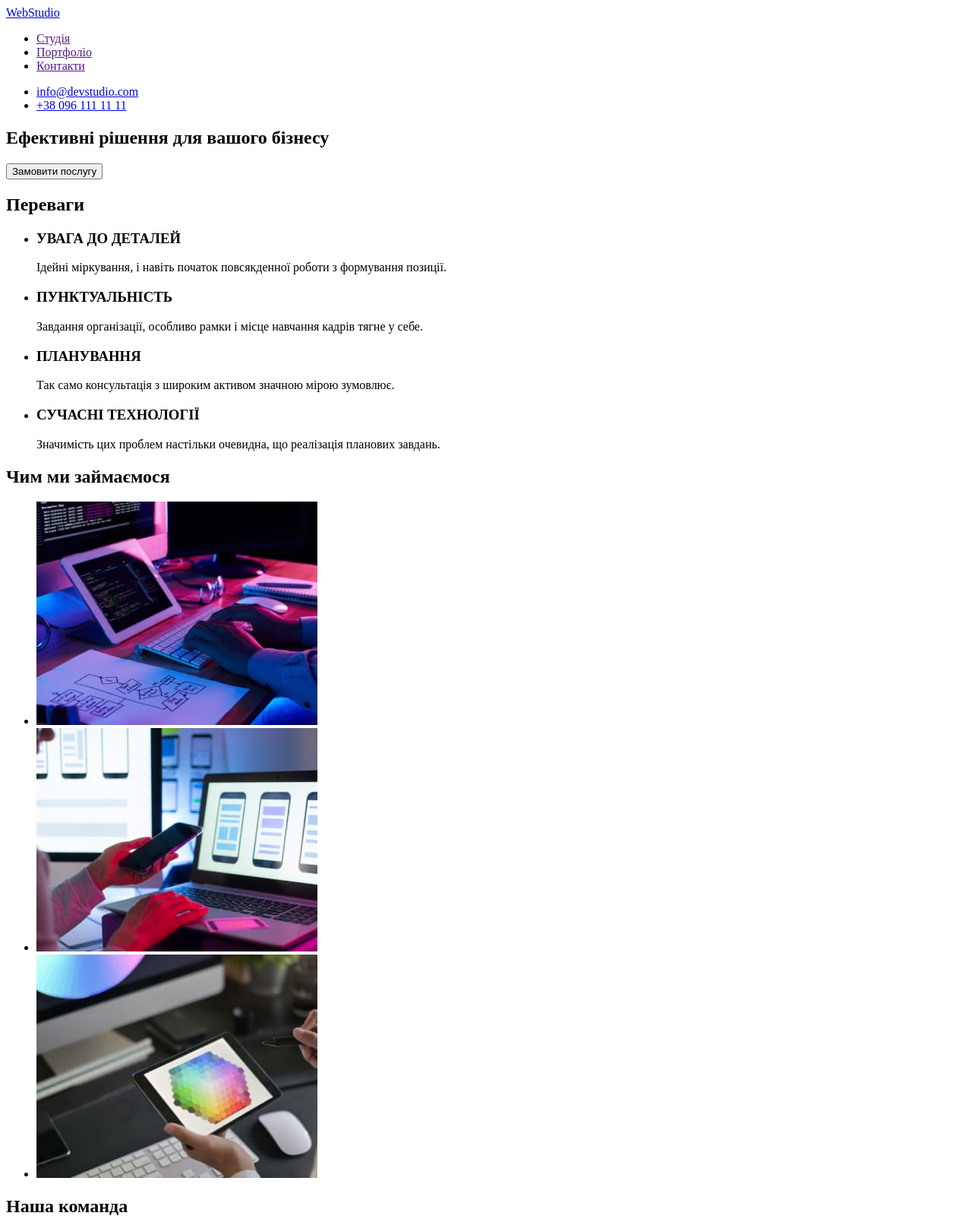
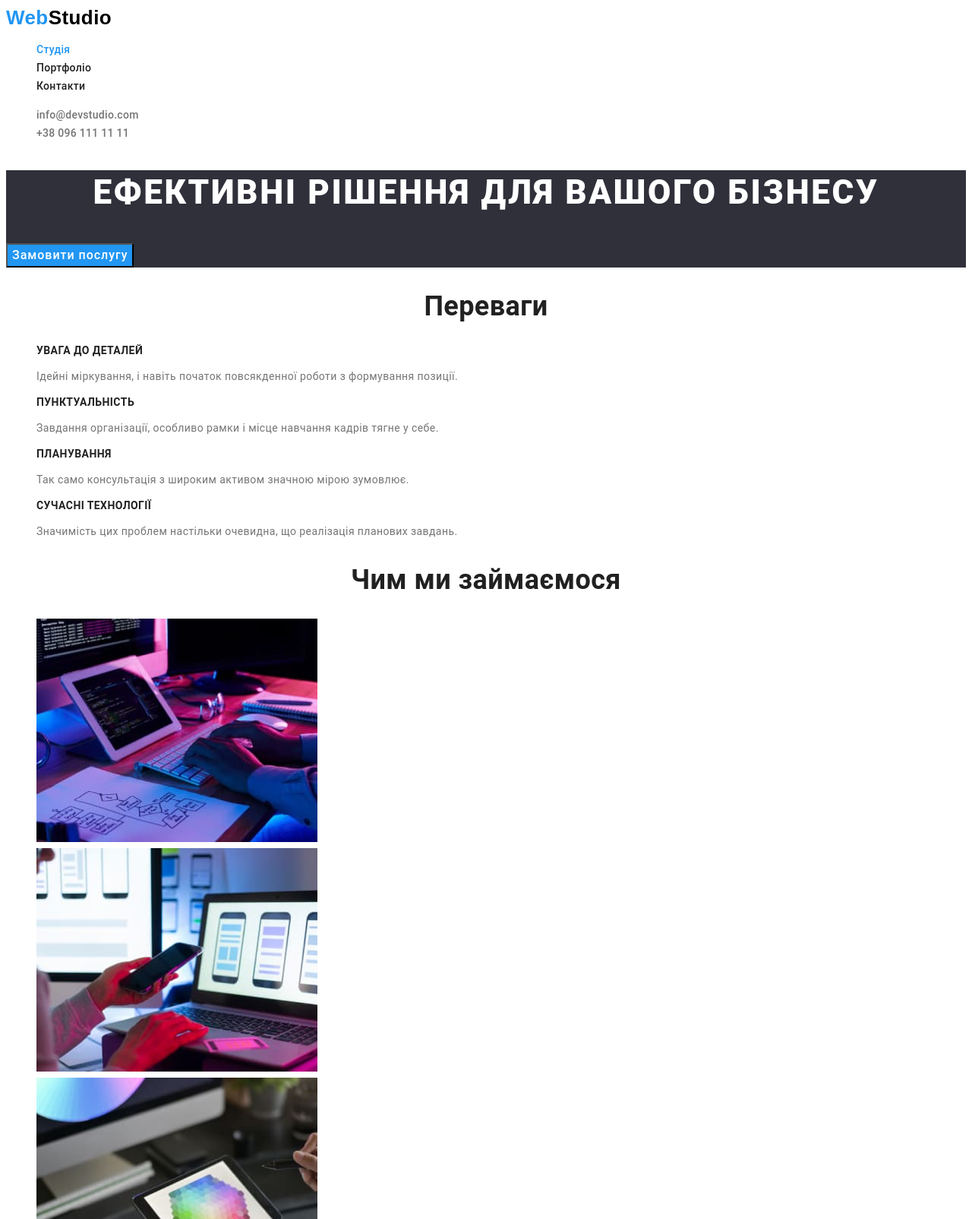
Before and after one commit to Ira-Bughaichuk/goit-markup-hw-02, a plain HTML site: page index.html in a window 1280 px wide. Shown: the top 1604 px of the page at 76% size. Drawn offline with Linux system fonts and the light colour scheme.

```diff
--- /dev/null
+++ b/css/style.css
@@ -0,0 +1,192 @@
+:root{
+    --primary-text-color: #FFFFFF;
+    --secondary-text-color: #757575;
+    --accent-color: #2196F3;
+    --title-color: #212121;
+    --footer-link-color: rgba(255, 255, 255, 0.6);
+    --black-color: #000000;
+
+    --primary-background-color: #FFFFFF;
+    --secondary-background-color:#F5F4FA;
+    --banner-footer-color: #2F303A;
+}
+
+body {
+    background-color: var(--primary-background-color);
+    color: var(--secondary-text-color);
+
+    font-family: 'Roboto', sans-serif;
+    font-weight: 400;
+    font-size: 14px;
+    line-height: 1.71;
+    letter-spacing: 0.03em;
+
+}
+.list{/*клас для зкидання стилля*/
+    list-style: none;
+}
+
+/*колір основного тексту #FFFFFF;*/
+/*колір вторичного тексту  #757575 */
+/*акцент  #2196F3;*/
+/*колір заголовків #212121;*/
+/*чорний #000000*/
+/* колір контактів у футері rgba(255, 255, 255, 0.6);*/
+
+/*основний колір фону #FFFFFF; */
+/* banner and footer #2F303A;*/
+/* вторичний колір фону #F5F4FA;*/
+
+
+.logo{
+    color: var(--black-color);
+    font-family: 'Raleway', sans-serif ;
+    font-weight: 700;
+    font-size: 26px;
+    line-height: 1.19; /*31/26=1.1923*/
+    text-decoration: none;
+}
+.logo span{
+    color: var(--accent-color);
+}
+.site-nav .link{
+    color: var(--title-color);
+
+    font-weight: 500;
+    line-height: 1.4; /*16/14=1.142*/
+    letter-spacing: 0.02em;
+    text-decoration: none;
+}
+.site-nav .link:hover,
+.site-nav .link:focus {
+    color: var(--accent-color);
+}
+.contact-nav .link{
+    color: var(--secondary-text-color);
+
+    font-weight: 500;
+    font-size: 14px;
+    line-height: 1.4;
+    letter-spacing: 0.02em;
+    text-decoration: none;
+}
+.contact-nav .link:hover,
+.contact-nav .link:focus{
+    color: var(--accent-color);
+}
+.site-nav .link.current{
+    color:var(--accent-color);
+}
+
+/*HERO*/
+.hero{
+    background-color:var(--banner-footer-color);
+
+}
+.hero .hero-title{
+    color: var(--primary-text-color);
+
+    font-weight: 900;
+    font-size: 44px;
+    line-height: 1.36;
+    text-align: center;
+    letter-spacing: 0.06em;
+    text-transform: uppercase;
+}
+.button{ /*базовий клас*/
+    font-weight: 700;
+    font-size: 16px;
+    line-height: 1.88;
+    text-align: center;
+    letter-spacing: 0.06em;
+}
+.button.primary{
+    color: var(--primary-text-color);
+    background-color:var(--accent-color);
+}
+
+/*SECTION index.html*/
+.section{
+
+}
+.feature-list .title,
+.team-list .title {
+    color: var(--title-color);
+}
+.feature-list .title {
+    font-weight: 700;
+    font-size: 14px;
+    line-height: 1.14;
+    text-transform: uppercase;
+}
+.section-title{
+    color: var(--title-color);
+
+    font-weight: 700;
+    font-size: 36px;
+    line-height: 1.17;
+    text-align: center;
+}
+.team-list .title {
+font-weight: 500;
+font-size: 16px;
+line-height: 1.19;
+text-align: center;
+}
+.team-list .text{
+    font-size: 16px;
+    line-height: 1.19;
+    text-align: center;}
+
+.our-team {
+    background-color: var(--secondary-background-color);
+}
+
+/*portfolio.html*/
+.button{
+    color:var(--title-color);
+    background-color: var(--secondary-background-color);
+
+    font-family: inherit;
+    font-weight: 500;
+    font-size: 16px;
+    line-height: 1.62;
+    text-align: center;
+}
+.button:hover{
+    color: var(--primary-text-color);
+    background-color: var(--accent-color);
+}
+.portfolio-items a{
+    text-decoration: none;
+}
+.portfolio-items .title{
+    color:var(--title-color);
+
+    font-weight: 700;
+    font-size: 18px;
+    line-height: 2;
+    letter-spacing: 0.06em;
+}
+.portfolio-items .text{
+    color: var(--secondary-text-color);
+
+    font-size: 16px;
+    line-height: 1.88;
+}
+
+
+/*FOOTER*/
+.footer {
+    background-color: var(--banner-footer-color);
+}
+.footer .logo{
+    color:var(--primary-text-color);
+}
+.address-list .link{
+    color: var(--secondary-text-color);
+
+}
+.address-list .link-address{
+    color: var(--primary-text-color);
+}
--- a/index.html
+++ b/index.html
@@ -5,106 +5,105 @@
     <meta http-equiv="X-UA-Compatible" content="IE=edge">
     <meta name="viewport" content="width=device-width, initial-scale=1.0">
     <title>Layout HTML markup HW1</title>
+    <link href="./css/style.css" rel="stylesheet">
 </head>
 <body>
-    <header>
+    <header class="page-header">
         <nav>
-                <a lang="en" href="./index.html"><span>Web</span>Studio</a>
-                <ul>
-                    <li><a href="">Студія</a></li>
-                    <li><a href="">Портфоліо</a></li>
-                    <li><a href="">Контакти</a></li>
-                </ul>
+            <a class="logo" lang="en" href="./index.html"><span>Web</span>Studio</a>
+            <ul class="site-nav list">
+                <li><a href="./index.html" class="link current">Студія</a></li>
+                <li><a href="./portfolio.html" class="link">Портфоліо</a></li>
+                <li><a href="" class="link">Контакти</a></li>
+            </ul>
         </nav>
-                <ul>
-                    <li><a href="mailto:info@devstudio.com">info@devstudio.com</a></li>
-                    <li><a href="tel:+380961111111">+38 096 111 11 11</a></li>
-                </ul>
-
-
+        <ul class="contact-nav list">
+            <li><a href="mailto:info@devstudio.com" class="link">info@devstudio.com</a></li>
+            <li><a href="tel:+380961111111" class="link">+38 096 111 11 11</a></li>
+        </ul>
     </header>
     <main>
-        <!--Banner-->
+    <!-- Герой -->
         <div>
-            <section>
-                <h1>Ефективні рішення для вашого бізнесу</h1>
-                <button type="button">Замовити послугу</button>
+            <section class="hero">
+                <h1 class="hero-title">Ефективні рішення для вашого бізнесу</h1>
+                <button  class="button primary" type="button" >Замовити послугу</button>
             </section>
         </div>
         <!--Переваги-->
-        <section>
-            <h2>Переваги</h2>
-            <ul>
+        <section class="section">
+            <h2 class="section-title">Переваги</h2>
+            <ul class="feature-list list">
                 <li>
-                    <h3>УВАГА ДО ДЕТАЛЕЙ</h3>
-                    <p>Ідейні міркування, і навіть початок повсякденної роботи з формування позиції.</p>
+                    <h3 class="title">УВАГА ДО ДЕТАЛЕЙ</h3>
+                    <p class="text">Ідейні міркування, і навіть початок повсякденної роботи з формування позиції.</p>
                 </li>
                 <li>
-                    <h3>ПУНКТУАЛЬНІСТЬ</h3>
-                    <p>Завдання організації, особливо рамки і місце навчання кадрів тягне у себе.</p>
+                    <h3 class="title">ПУНКТУАЛЬНІСТЬ</h3>
+                    <p class="text">Завдання організації, особливо рамки і місце навчання кадрів тягне у себе.</p>
                 </li>
                 <li>
-                    <h3>ПЛАНУВАННЯ</h3>
-                    <p>Так само консультація з широким активом значною мірою зумовлює.</p>
+                    <h3 class="title">ПЛАНУВАННЯ</h3>
+                    <p class="text">Так само консультація з широким активом значною мірою зумовлює.</p>
                 </li>
                 <li>
-                    <h3>СУЧАСНІ ТЕХНОЛОГІЇ</h3>
-                    <p>Значимість цих проблем настільки очевидна, що реалізація планових завдань.</p>
+                    <h3 class="title">СУЧАСНІ ТЕХНОЛОГІЇ</h3>
+                    <p class="text">Значимість цих проблем настільки очевидна, що реалізація планових завдань.</p>
                 </li>
             </ul>
         </section>
         <!--Чим ми займаємося-->
-        <section>
-            <h2>Чим ми займаємося</h2>
-            <ul>
+        <section class="section">
+            <h2 class="section-title">Чим ми займаємося</h2>
+            <ul class="work-list list">
                 <li><img src="./images/doing_1.jpg" alt="Набирання коду відповідно алгоритму" width="370" height="294"></li>
                 <li><img src="./images/doing_2.jpg" alt="Провірка адаптивної версії на телефоні" width="370" height="294"></li>
                 <li><img src="./images/doing_3.jpg" alt="Вибір основного кольору з кольорової гами" width="370" height="294"></li>
             </ul>
         </section>
         <!--Наша команда-->
-        <section>
-            <h2>Наша команда</h2>
-            <ul>
+        <section class="section our-team">
+            <h2 class="section-title">Наша команда</h2>
+            <ul class="team-list list">
                 <li>
                     <img src="./images/team_1.jpg" alt="Фото Ігора Дем'яненка" width="270" height="260">
                     <div>
-                        <h3>Ігор Дем'яненко</h3>
-                        <p>Product Designer</p>
+                        <h3 class="title">Ігор Дем'яненко</h3>
+                        <p class="text">Product Designer</p>
                     </div>
                 </li>
                 <li>
                     <img src="./images/team_2.jpg" alt="Фото Ольги Рєпіної " width="270" height="260">
                     <div>
-                        <h3>Ольга Рєпіна</h3>
-                        <p>Frontend Developer</p>
+                        <h3 class="title">Ольга Рєпіна</h3>
+                        <p class="text">Frontend Developer</p>
                     </div>
                 </li>
                 <li>
                     <img src="./images/team_3.jpg" alt="Фото Миколи Тарасова " width="270" height="260">
                     <div>
-                        <h3>Микола Тарасов</h3>
-                        <p>Marketing</p>
+                        <h3 class="title">Микола Тарасов</h3>
+                        <p class="text">Marketing</p>
                     </div>
                 </li>
                 <li>
                     <img src="./images/team_4.jpg" alt="Фото Михайла Єрмакова" width="270" height="260">
                     <div>
-                        <h3>Михайло Єрмаков</h3>
-                        <p>UI Designer</p>
+                        <h3 class="title">Михайло Єрмаков</h3>
+                        <p class="text">UI Designer</p>
                     </div>
                 </li>
             </ul>
         </section>
     </main>
     <!--Footer-->
-    <footer>
-        <a lang="en" href="./index.html"><span>Web</span>Studio</a>
+    <footer class="footer">
+        <a class="logo" lang="en" href="./index.html"><span>Web</span>Studio</a>
         <address>
-            <ul>
-                <li><a href="https://goo.gl/maps/mdCvPHbTgnXHSj438" target="_blank" rel="noopener noreferrer">м. Київ, пр-т Лесі Українки, 26</a></li>
-                <li><a href="mailto:info@devstudio.com">info@devstudio.com</a></li>
-                <li><a href="tel:+380961111111">+38 096 111 11 11</a></li>
+            <ul class="address-list list">
+                <li><a class="link-address" href="https://goo.gl/maps/mdCvPHbTgnXHSj438" target="_blank" rel="noopener noreferrer">м. Київ, пр-т Лесі Українки, 26</a></li>
+                <li><a class="link" href="mailto:info@devstudio.com">info@devstudio.com</a></li>
+                <li><a class="link" href="tel:+380961111111">+38 096 111 11 11</a></li>
             </ul>
         </address>
     </footer>
```
Also changed, not shown: portfolio.html (added, +115 -0 lines), images/portfolio_1.jpg (added), images/portfolio_2.jpg (added), images/portfolio_3.jpg (added), images/portfolio_4.jpg (added), images/portfolio_5.jpg (added), images/portfolio_6.jpg (added), images/portfolio_7.jpg (added), images/portfolio_8.jpg (added), images/portfolio_9.jpg (added).
